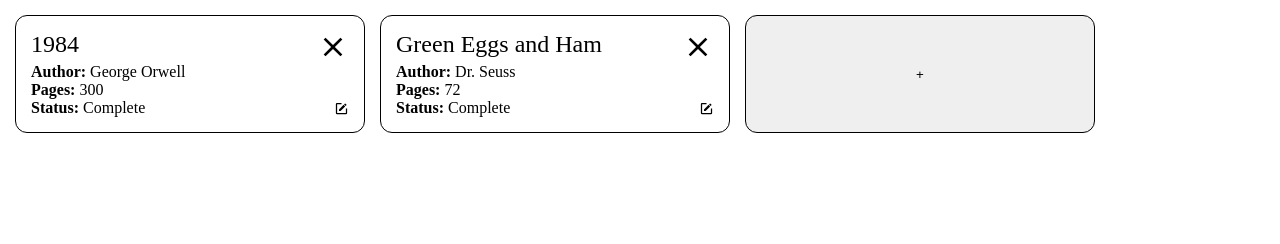
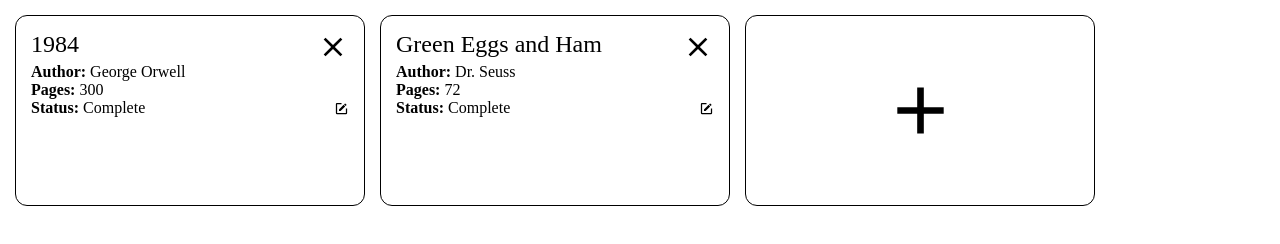
Before and after one commit to ctlchan/top-library, a plain HTML site: page index.html in a window 1280 px wide. Drawn offline with Linux system fonts and the light colour scheme.

Commit message:
Replace button with icon for creating new books

```diff
--- a/script.js
+++ b/script.js
@@ -61,7 +61,6 @@ function displayBooks(bookList) {
         card.appendChild(pages);
 
 
-
         statusText.innerHTML =`<span class='bold'>Status: </span>${book.complete ? 'Complete':'In progress'}`;
         statusUpdate.src = './icons/square-edit-outline.svg';
         statusUpdate.addEventListener('click', showStatusMenu);
@@ -77,11 +76,13 @@ function displayBooks(bookList) {
         htmlBookList.appendChild(card);
     });
 
-    // Render "new book" button
+    // Render "new book" buttons
     let buttonContainer = document.createElement('li');
-    let newBookButton = document.createElement('button');
-    newBookButton.textContent = "+";
-    newBookButton.classList.add('new-book-btn', 'card');
+    let newBookButton = document.createElement('img');
+    newBookButton.src = './icons/plus.svg';
+    newBookButton.alt = 'Button to add a new book';
+    buttonContainer.classList.add('card', 'flex-full-center');
+    newBookButton.classList.add('new-book-btn');
     newBookButton.addEventListener('click', showAddForm);
 
 
--- a/style.css
+++ b/style.css
@@ -68,8 +68,8 @@ input, select {
 }
 
 .new-book-btn {
-    height: 100%;
-    width: 100%;
+    height: 50%;
+    width: 50%;
 }
 
 div > img {
@@ -106,3 +106,9 @@ div > img:hover {
     display: flex;
     justify-content: end;
 }
+
+.flex-full-center {
+    display: flex;
+    justify-content: center;
+    align-items: center;
+}
```
Also changed, not shown: icons/plus.svg (added).
